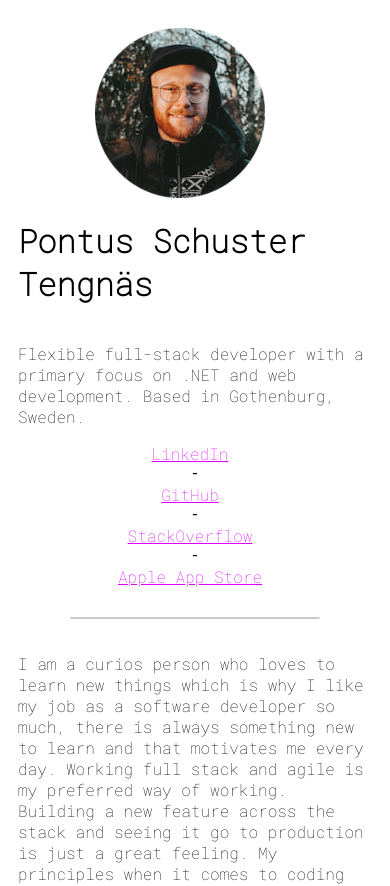
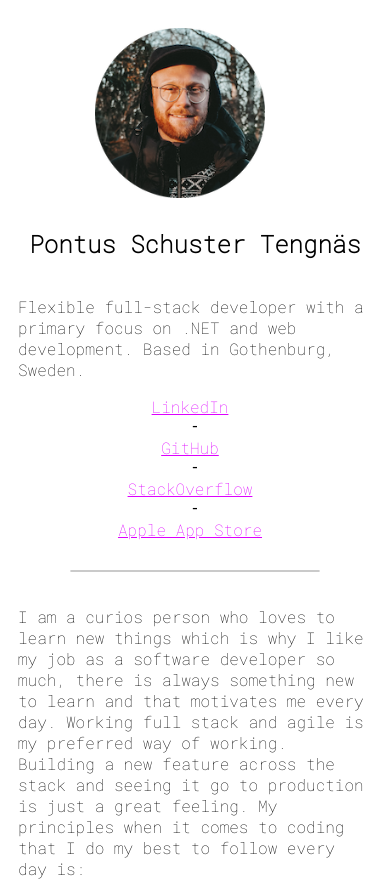
Before and after one commit to pontusntengnas/pst-computing-web, a Next.js app: page / in a window 390 px wide. Shown: the top 886 px of the page. Built offline with nearby package versions, Linux system fonts and the light colour scheme.

Commit message:
make name header smaller to fit mobile devices better

```diff
--- /dev/null
+++ b/features/header-card/header-card.tsx
@@ -0,0 +1,51 @@
+import Image from "next/image";
+import * as React from "react";
+import { Row } from "../../core-ui/building-blocks/row/row";
+import { Space } from "../../core-ui/building-blocks/space/space";
+import { Stack } from "../../core-ui/building-blocks/stack/stack";
+import { toCssVar } from "../../core-ui/colors/colors";
+import { useScreenSize } from "../../core-ui/hooks/use-screen-size";
+import { BodyText } from "../../core-ui/text/body-text";
+import { Header } from "../../core-ui/text/header";
+import { Details, SocialLink } from "../../data-fetchers/profile/types";
+import { Contact } from "../contact/contact";
+import me from "./images/me.webp";
+
+interface Props {
+  details: Details;
+  socialLinks: Array<SocialLink>;
+}
+
+const smallScreenLimit = 600;
+
+export const HeaderCard: React.VFC<Props> = ({ details, socialLinks }) => {
+  const { width } = useScreenSize();
+  const isSmallScreen = width && width <= smallScreenLimit;
+
+  const name = `${details.name} ${details.lastName}`;
+  const subTitle = `${details.description} Based in ${details.location}.`;
+
+  return (
+    <Row backgroundColor={toCssVar("white")} flexWrap={"wrap"} centerContent>
+      <>
+        <Row animations={["fade-in-left"]}>
+          <Image
+            src={me}
+            alt={name}
+            placeholder={"blur"}
+            width={170}
+            height={170}
+            quality={100}
+          />
+        </Row>
+        <Space width={30} />
+        <Stack animations={["fade-in-right"]} centerContent>
+          {isSmallScreen && <Space height={10} />}
+          <Header text={name} size={isSmallScreen ? 2 : 1} />
+          <BodyText text={subTitle} />
+          <Contact socialLinks={socialLinks} />
+        </Stack>
+      </>
+    </Row>
+  );
+};
--- a/features/main/main.tsx
+++ b/features/main/main.tsx
@@ -1,20 +1,14 @@
 import { NextPage } from "next";
-import Image from "next/image";
 import * as React from "react";
 import { HorizontalDivider } from "../../core-ui/building-blocks/dividers/horizontal-divider";
-import { Row } from "../../core-ui/building-blocks/row/row";
 import { Space } from "../../core-ui/building-blocks/space/space";
 import { Stack } from "../../core-ui/building-blocks/stack/stack";
-import { toCssVar } from "../../core-ui/colors/colors";
-import { BodyText } from "../../core-ui/text/body-text";
-import { Header } from "../../core-ui/text/header";
 import { Profile } from "../../data-fetchers/profile/types";
 import { About } from "../about/about";
 import { Bio } from "../bio/bio";
-import { Contact } from "../contact/contact";
+import { HeaderCard } from "../header-card/header-card";
 import { Resume } from "../resume/resume";
 import { Skills } from "../skills/skills";
-import me from "./images/me.webp";
 
 interface Props {
   profile: Profile;
@@ -22,11 +16,7 @@ interface Props {
 
 export const Main: NextPage<Props> = ({
   profile: { details, socialLinks, skills },
-}) => {
-  const name = `${details.name} ${details.lastName}`;
-  const subTitle = `${details.description} Based in ${details.location}.`;
-
-  return (
+}) => (
   <Stack
     gap={0}
     flex={1}
@@ -35,26 +25,7 @@ export const Main: NextPage<Props> = ({
     paddingRight={"10px"}
   >
     <Space height={20} />
-      <Row backgroundColor={toCssVar("white")} flexWrap={"wrap"} centerContent>
-        <>
-          <Row animations={["fade-in-left"]}>
-            <Image
-              src={me}
-              alt={name}
-              placeholder={"blur"}
-              width={170}
-              height={170}
-              quality={100}
-            />
-          </Row>
-          <Space width={30} />
-          <Stack animations={["fade-in-right"]} centerContent>
-            <Header text={name} />
-            <BodyText text={subTitle} />
-            <Contact socialLinks={socialLinks} />
-          </Stack>
-        </>
-      </Row>
+    <HeaderCard details={details} socialLinks={socialLinks} />
     <Space height={20} />
     <HorizontalDivider width={"70%"} />
     <Space height={10} />
@@ -64,4 +35,3 @@ export const Main: NextPage<Props> = ({
     <About />
   </Stack>
 );
-};
```
Also changed, not shown: features/header-card/images/me.webp (renamed from features/main/images/me.webp). Lines whose indentation alone changed are shown as unchanged.
